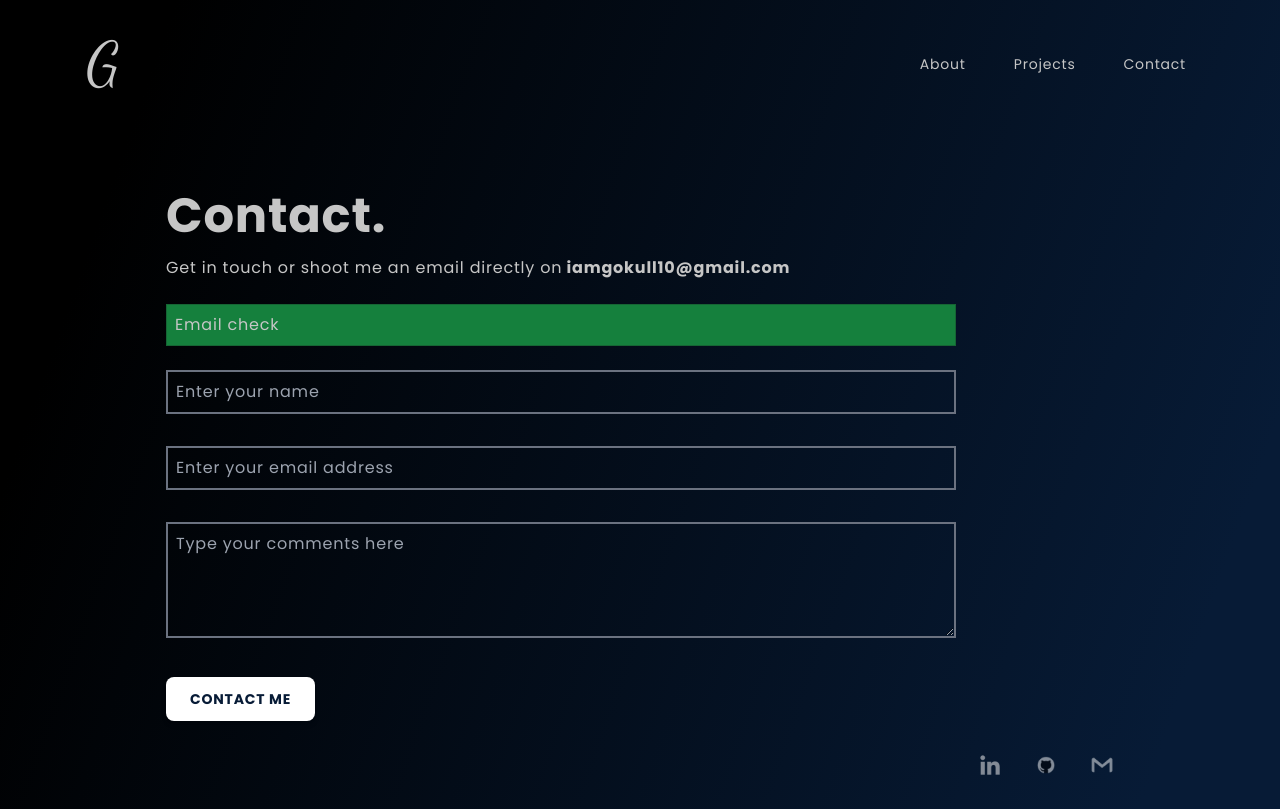
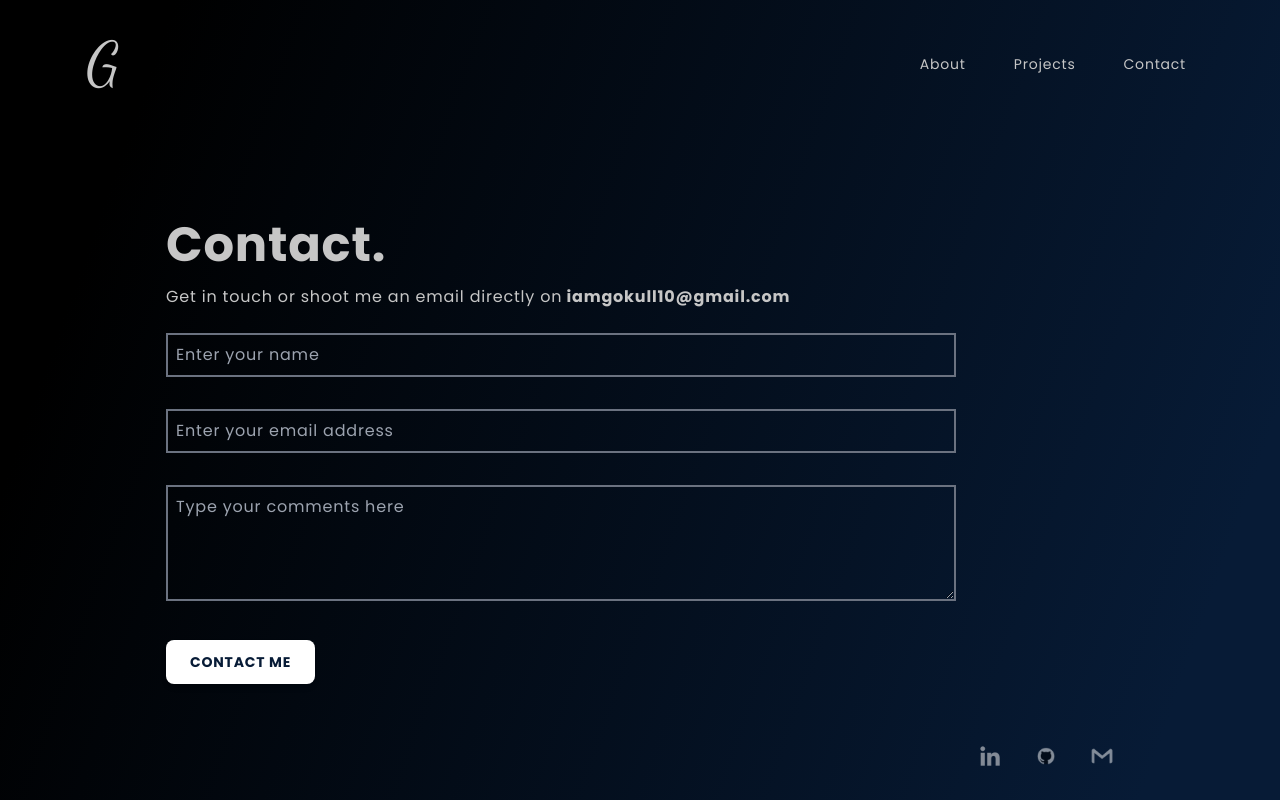
Before and after one commit to gokul101927/Portfolio, a React (Vite) app: page /contact in a window 1280 px wide. Built offline with nearby package versions, Linux system fonts and the light colour scheme.

Commit message:
Added emailJs

```diff
--- a/src/pages/Contact.tsx
+++ b/src/pages/Contact.tsx
@@ -7,12 +7,12 @@ const Contact = () => {
     const [email, setEmail] = useState("");
     const [message, setMessage] = useState("");
     const [hideMessage, showEmailMessage] = useState(true);
-    const [emailMessage, setEmailMessage] = useState("Email check");
+    const [emailMessage, setEmailMessage] = useState("");
     const form = useRef<HTMLFormElement>(null);
 
     const handleSubmit = (event: React.FormEvent<HTMLFormElement>) => {
         event.preventDefault();
-        emailjs.sendForm('service_bqg0g2o', 'template_s1vzvxh', form.current?.id || '', '-vuNXR0q1i9rrWoX6')
+        emailjs.sendForm('service_bqg0g2o', 'template_s1vzvxh', form.current!, '-vuNXR0q1i9rrWoX6')
         .then(() => {
             showEmailMessage(false);
             setEmailMessage("Thanks for contacting us. We'll get back to you as soon as possible.")
@@ -37,7 +37,7 @@ const Contact = () => {
                             <h1>Get in touch or shoot me an email directly on
                                 <a href="mailto:iamgokull10@gmail.com" className="font-bold"> iamgokull10@gmail.com</a>
                             </h1>
-                            {hideMessage && <div className="bg-green-700 border border-green-800 inline-flex md:w-10/12 p-2">
+                            {!hideMessage && <div className="bg-green-700 border border-green-800 inline-flex md:w-10/12 p-2">
                                 <p>{emailMessage}</p>
                             </div>}
                             <form ref={form} id="contact-form" className="space-y-8" onSubmit={handleSubmit}>
```
